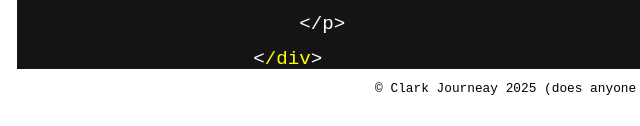
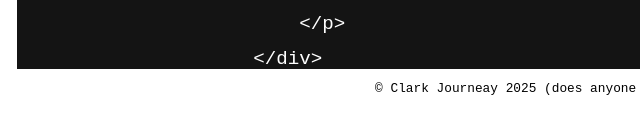
Before and after one commit to Vividant/vividant.github.io, a plain HTML site: page index.html in a window 1280 px wide. Shown: the part 1599-1725 px from the top of the page, 23-663 px from the left. Drawn offline with nearby package versions, Linux system fonts and the light colour scheme.

Commit message:
iehiufhiuefh

```diff
--- a/index.html
+++ b/index.html
@@ -51,7 +51,7 @@
             <span class="token operator code-text">&lt;</span><span class="">p</span><span class="token operator code-text">&gt;</span>
                 </span>This is text in a div</span>
             <span class="token operator code-text">&lt;</span><span class="">/p</span><span class="token operator code-text">&gt;</span>
-        <span class="token operator code-text featured">&lt;</span><span class="featured">/div</span><span class="token operator code-text featured">&gt;</span>
+        <span class="token operator code-text featured">&lt;</span><span class="code-text featured">/div</span><span class="token operator code-text featured">&gt;</span>
     </p>
                     </div>
                 </div>
```
